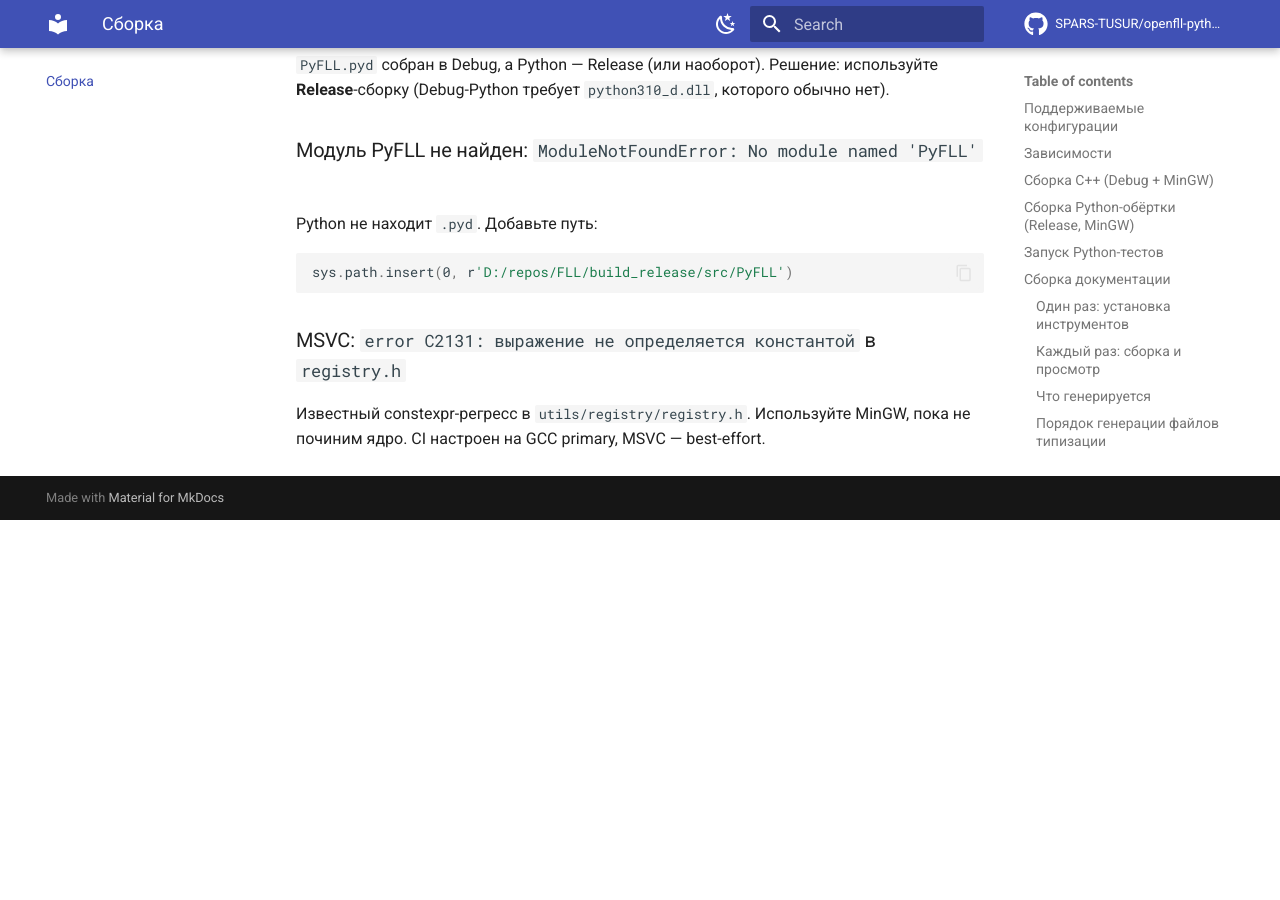
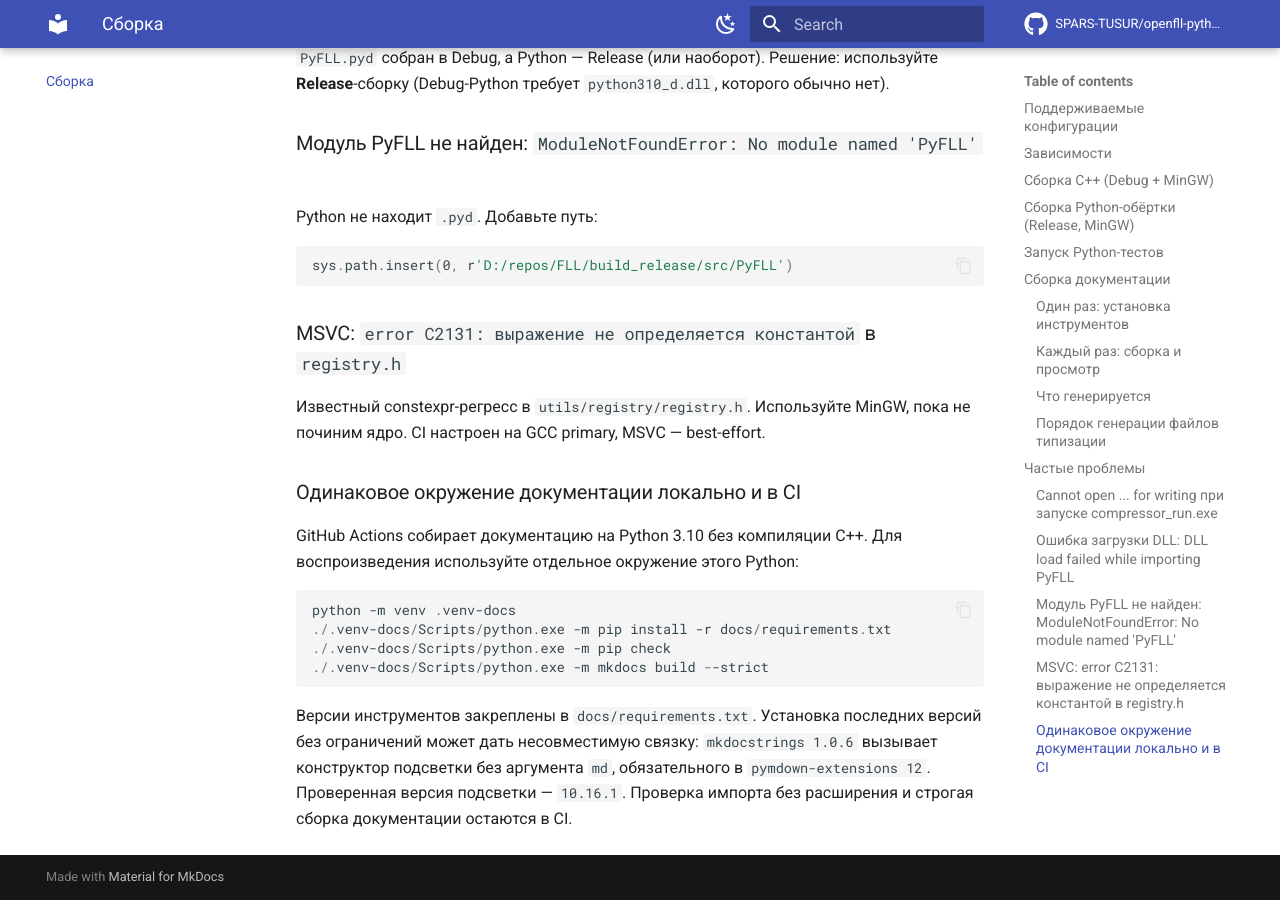
Before and after one commit to SPARS-TUSUR/openfll-python, an MkDocs documentation site: the page built from docs/build.md, in a window 1280 px wide and 900 px high, scrolled down 3466 px. Built offline with MkDocs 1.6.1 and Material for MkDocs 9.7.7, drawn with Linux system fonts in a browser that asks for light colours; comment, search, counter and statistics services are not loaded; before the commit the page ends 3986 px from its top, so only the background shows below that; some of the changed text lies outside the part shown.

Commit message:
fix: устранить несовместимость инструментов документации в CI

````diff
--- a/docs/build.md
+++ b/docs/build.md
@@ -16,7 +16,7 @@
 - CMake 3.30+
 - Git (для submodule `vendor/pybind11`)
 - Python 3.10 (для `pip install pybind11-stubgen` и запуска Python-тестов)
-- Опционально: `pip install mkdocs mkdocs-material mkdocstrings[python]` (для документации)
+- Опционально: `python -m pip install -r docs/requirements.txt` (для документации)
 
 ## Сборка C++ (Debug + MinGW)
 
@@ -76,7 +76,8 @@
 # Установить pip-пакеты для документации
 scripts\setup_docs.bat
 # или вручную:
-pip install mkdocs mkdocs-material "mkdocstrings[python]" pybind11-stubgen
+python -m pip install -r docs/requirements.txt
+python -m pip install pybind11-stubgen
 ```
 
 ### Каждый раз: сборка и просмотр
@@ -151,3 +152,22 @@
 
 Известный constexpr-регресс в `utils/registry/registry.h`. Используйте MinGW,
 пока не починим ядро. CI настроен на GCC primary, MSVC — best-effort.
+
+
+### Одинаковое окружение документации локально и в CI
+
+GitHub Actions собирает документацию на Python 3.10 без компиляции C++.
+Для воспроизведения используйте отдельное окружение этого Python:
+
+```powershell
+python -m venv .venv-docs
+./.venv-docs/Scripts/python.exe -m pip install -r docs/requirements.txt
+./.venv-docs/Scripts/python.exe -m pip check
+./.venv-docs/Scripts/python.exe -m mkdocs build --strict
+```
+
+Версии инструментов закреплены в `docs/requirements.txt`. Установка последних
+версий без ограничений может дать несовместимую связку: `mkdocstrings 1.0.6`
+вызывает конструктор подсветки без аргумента `md`, обязательного в
+`pymdown-extensions 12`. Проверенная версия подсветки — `10.16.1`.
+Проверка импорта без расширения и строгая сборка документации остаются в CI.
````
Also changed, not shown: docs/requirements.txt (added, +10 -0 lines), 2 other files.
